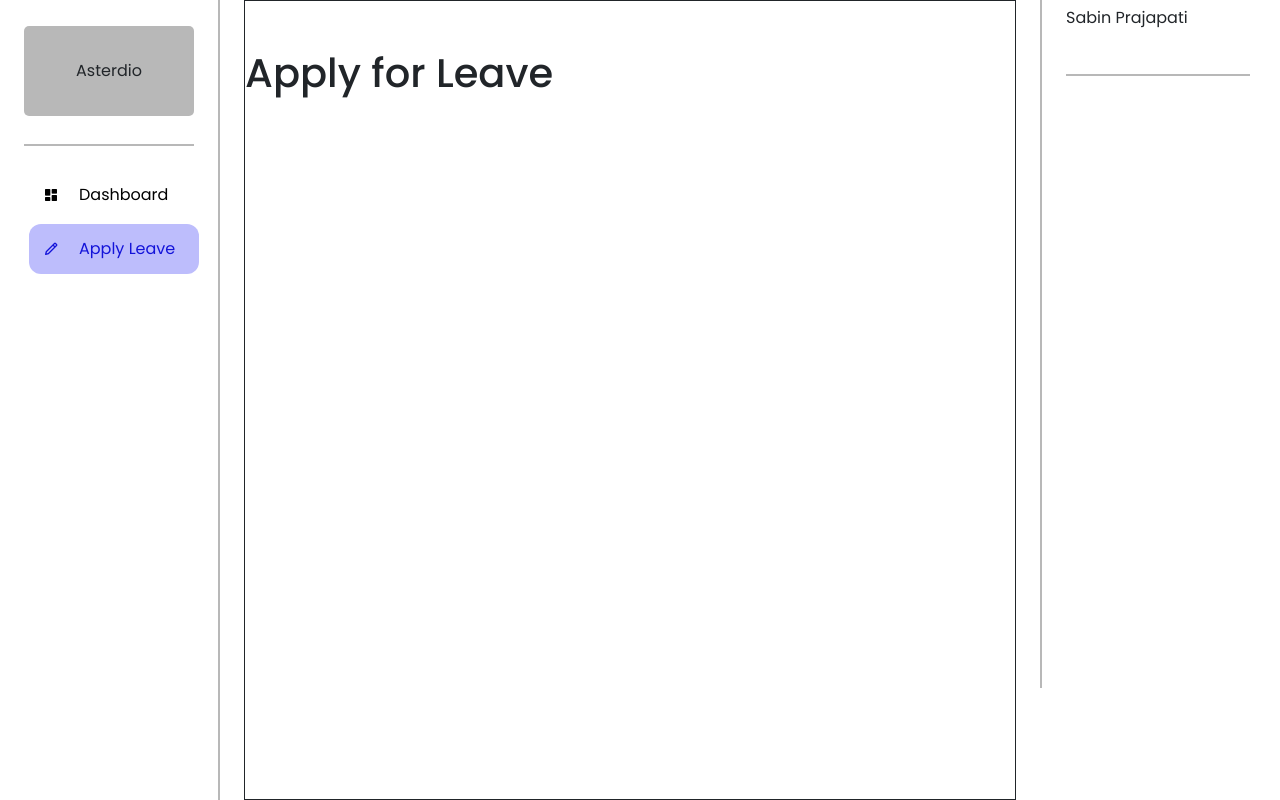
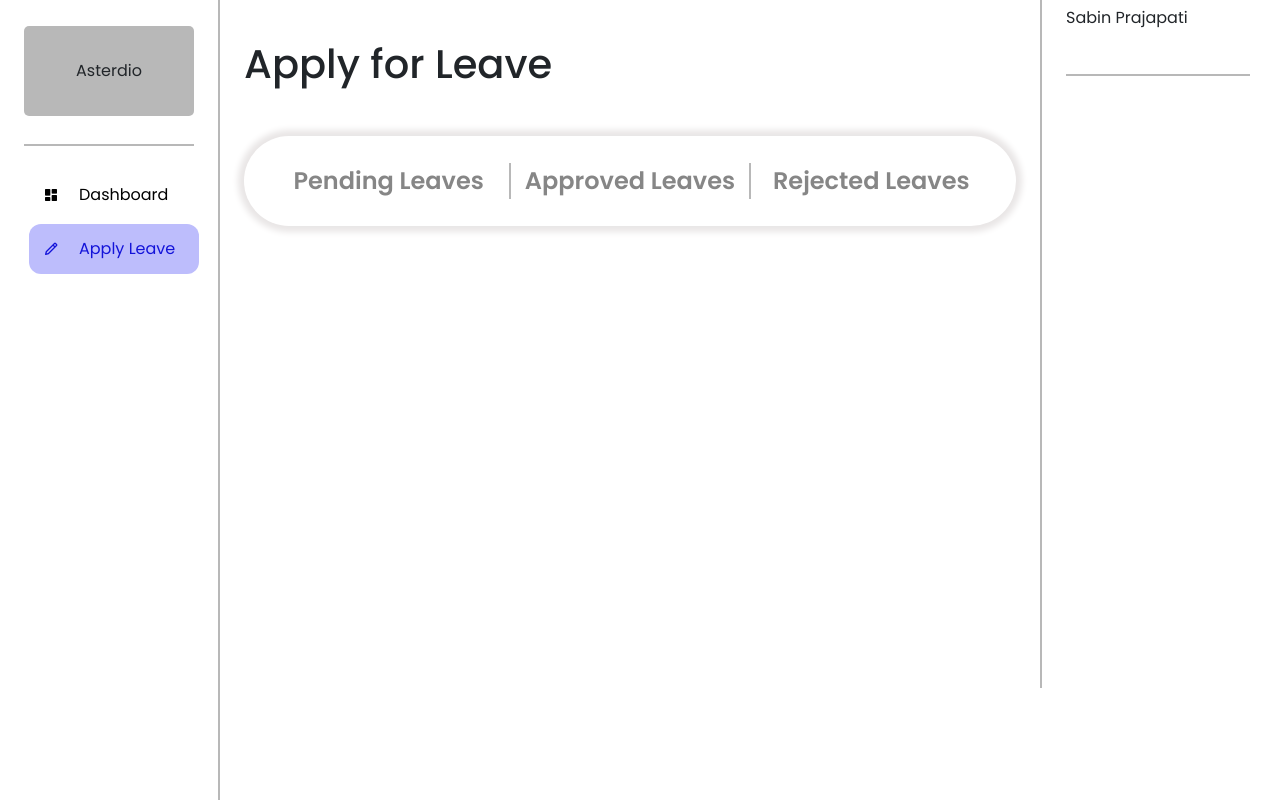
Before and after one commit to sabinpr/leaveapp, a React (Create React App) app: page /apply in a window 1280 px wide. Built offline with nearby package versions, Linux system fonts and the light colour scheme.

Commit message:
too save

```diff
--- a/src/App.css
+++ b/src/App.css
@@ -15,7 +15,7 @@ body {
 }
 
 h1 {
-    transform: translate(0, 100%);
+    padding: 40px 0px;
 }
 
 h2 {
@@ -99,11 +99,36 @@ h2 {
     padding-left: 24px;
 }
 .content-main {
+    position: relative;
     width: calc(100% - 264px) ;
-    height: 100vh;
-    border: 1px solid;
+    height: calc(100% - 24px);
 }
-
+.content-info {
+    width: 100%;
+    height: 90px;
+    border-radius: 45px;
+    box-shadow: 0px 0px 6px 6px #e9e6e6;
+    font-size: 24px;
+    font-weight: bold;
+    color: #868686;
+}
+.content-info-type{
+    padding: 20px 24px;
+    height: 100%;
+    display: flex;
+    text-align: center;
+}
+.leave-types{
+    width: 33.33%;
+    display: flex;
+    align-items: center;
+    justify-content: center;
+}
+.leave-types-border{
+    width: 100%;
+    border-left: 2px solid #b8b8b8;
+    border-right: 2px solid #b8b8b8;
+}
 .content-top {
     position: relative;
     height: 50vh;
--- a/src/App.js
+++ b/src/App.js
@@ -15,8 +15,8 @@ function App() {
           <Route path="/" element={<Sidebar />}>
             <Route index element={<Dashboard />} />
             <Route path="/apply" element={<Apply />} />
-            <Route path="*" element={<NoPage />} />
-            </Route>
+          </Route>
+          <Route path="*" element={<NoPage />} />
         </Routes>
       </BrowserRouter>
     </>
--- a/src/pages/Apply.js
+++ b/src/pages/Apply.js
@@ -5,7 +5,17 @@ const Apply = () => {
       <div className="content-main">
         <h1>Apply for Leave</h1>
         <div className='content-info'>
-
+          <div className='content-info-type'>
+            <div className='leave-types'>
+              Pending Leaves
+            </div>
+            <div className='leave-types'>
+              <div className='leave-types-border'>Approved Leaves</div>
+            </div>
+            <div className='leave-types'>
+              Rejected Leaves
+            </div>
+          </div>
         </div>
       </div>
       <div className="content-right">
--- a/src/pages/Dashboard.js
+++ b/src/pages/Dashboard.js
@@ -4,7 +4,9 @@ const Dashboard = () => {
   return (
     <div className="content">
       <div className="content-top">
-        <h1>Dashboard</h1>
+        <div className="content-main">
+          <h1>Dashboard</h1>
+        </div>
         <div className="content-right">
           <div className="user-profile">
             Sabin Prajapati
--- a/src/pages/NoPage.js
+++ b/src/pages/NoPage.js
@@ -1,6 +1,6 @@
 import React from 'react';
 const NoPage = () => {
-    return <h1>404</h1>;
+    return <h1>Error 404 </h1>;
   };
 
   export default NoPage;
```
